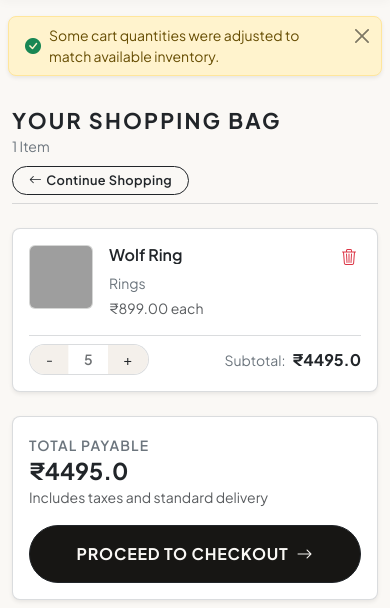
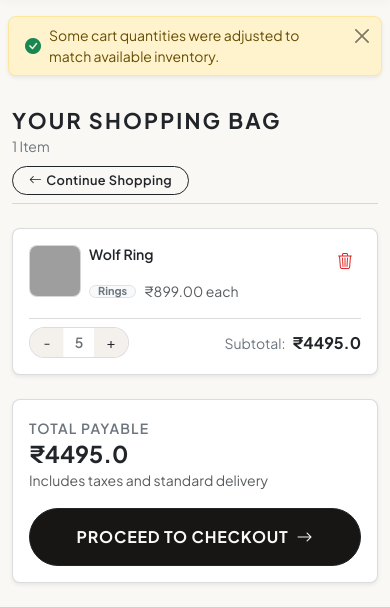
Before and after one commit to arjun-00012/aashas, a Django app: page /cart/ in a window 390 px wide. Shown: the part 62-670 px from the top of the page. Run offline with Django 5.2, Linux system fonts and the light colour scheme; a user stored in the database is signed in; data comes from the database, SQL or seed files in the repository; tables that the repository leaves empty hold one stand-in row (values such as "Sample post"); grey boxes are pictures that could not be loaded.

Commit message:
Require login on checkout with seamless cart merging and make cart mobile responsive for large product names

```diff
--- a/store/templates/cart.html
+++ b/store/templates/cart.html
@@ -1,6 +1,62 @@
 {% extends 'base.html' %}
 
 {% block title %}Shopping Bag | AASHAS STORE{% endblock %}
+
+{% block extra_css %}
+<style>
+    .cart-thumb {
+        width: 62px;
+        height: 62px;
+        object-fit: cover;
+        background: #F8F6F2;
+        border-radius: 8px;
+    }
+
+    .cart-product-title {
+        font-size: 0.95rem;
+        font-weight: 600;
+        line-height: 1.35;
+        word-break: break-word;
+        overflow-wrap: anywhere;
+        hyphens: auto;
+        margin: 0;
+    }
+
+    .btn-remove-cart {
+        width: 32px;
+        height: 32px;
+        display: inline-flex;
+        align-items: center;
+        justify-content: center;
+        border-radius: 50%;
+        color: #DC2626 !important;
+        background: transparent;
+        border: none;
+        transition: background-color 0.2s ease, transform 0.15s ease;
+        -webkit-tap-highlight-color: transparent;
+    }
+
+    .btn-remove-cart:hover {
+        background-color: rgba(220, 38, 38, 0.08);
+        transform: scale(1.08);
+    }
+
+    .btn-remove-cart:active {
+        transform: scale(0.92);
+    }
+
+    @media (max-width: 575.98px) {
+        .cart-thumb {
+            width: 52px;
+            height: 52px;
+        }
+        .cart-product-title {
+            font-size: 0.88rem;
+            line-height: 1.3;
+        }
+    }
+</style>
+{% endblock %}
 
 {% block content %}
 <div class="container py-4 py-md-5" style="max-width: 960px;">
@@ -34,15 +90,15 @@
                     <td>
                         <div class="d-flex align-items-center gap-3">
                             {% if item.product.display_image %}
-                                <img src="{{ item.product.display_image }}" style="width: 58px; height: 58px; object-fit: cover; background: #F8F6F2;" class="rounded border border-secondary border-opacity-25" alt="{{ item.product.name }}">
+                                <img src="{{ item.product.display_image }}" class="cart-thumb border border-secondary border-opacity-25 flex-shrink-0" alt="{{ item.product.name }}">
                             {% else %}
-                                <div style="width: 58px; height: 58px; background: #F4F0EB;" class="rounded border border-secondary border-opacity-25 d-flex align-items-center justify-content-center">
+                                <div class="cart-thumb border border-secondary border-opacity-25 d-flex align-items-center justify-content-center flex-shrink-0">
                                     <i class="bi bi-image text-secondary fs-5"></i>
                                 </div>
                             {% endif %}
-                            <div>
-                                <h6 class="m-0 fw-semibold text-dark">{{ item.product.name }}</h6>
-                                <small class="text-secondary">{{ item.product.category.name }}</small>
+                            <div class="min-w-0 flex-grow-1">
+                                <h6 class="cart-product-title text-dark">{{ item.product.name }}</h6>
+                                <small class="text-secondary d-block mt-1">{{ item.product.category.name }}</small>
                             </div>
                         </div>
                     </td>
@@ -56,7 +112,7 @@
                     </td>
                     <td class="text-nowrap fw-bold text-dark">₹{{ item.subtotal }}</td>
                     <td class="text-end">
-                        <a href="{% url 'update_cart' item.product.id 'remove' %}" class="btn btn-sm btn-outline-danger border-0 rounded-circle" title="Remove item" aria-label="Remove {{ item.product.name }}">
+                        <a href="{% url 'update_cart' item.product.id 'remove' %}" class="btn-remove-cart" title="Remove item" aria-label="Remove {{ item.product.name }}">
                             <i class="bi bi-trash3 fs-6"></i>
                         </a>
                     </td>
@@ -66,38 +122,40 @@
         </table>
     </div>
 
-    <!-- Mobile View (Clean Item Cards < 768px) -->
+    <!-- Mobile View (Clean Item Cards < 768px, Large Names Fully Responsive) -->
     <div class="d-md-none d-flex flex-column gap-3 mb-4">
         {% for item in cart_items %}
         <div class="p-3 bg-white border border-secondary border-opacity-25 rounded-3 shadow-sm">
-            <div class="d-flex gap-3 align-items-start">
+            <div class="d-flex gap-2 gap-sm-3 align-items-start">
                 {% if item.product.display_image %}
-                    <img src="{{ item.product.display_image }}" style="width: 64px; height: 64px; object-fit: cover; background: #F8F6F2;" class="rounded border border-secondary border-opacity-25 flex-shrink-0" alt="{{ item.product.name }}">
+                    <img src="{{ item.product.display_image }}" class="cart-thumb border border-secondary border-opacity-25 flex-shrink-0" alt="{{ item.product.name }}">
                 {% else %}
-                    <div style="width: 64px; height: 64px; background: #F4F0EB;" class="rounded border border-secondary border-opacity-25 d-flex align-items-center justify-content-center flex-shrink-0">
+                    <div class="cart-thumb border border-secondary border-opacity-25 d-flex align-items-center justify-content-center flex-shrink-0">
                         <i class="bi bi-image text-secondary fs-5"></i>
                     </div>
                 {% endif %}
 
                 <div class="flex-grow-1 min-w-0">
                     <div class="d-flex justify-content-between align-items-start gap-2">
-                        <h6 class="m-0 fw-semibold text-dark text-truncate">{{ item.product.name }}</h6>
-                        <a href="{% url 'update_cart' item.product.id 'remove' %}" class="text-danger text-decoration-none px-1" title="Remove item">
-                            <i class="bi bi-trash3"></i>
+                        <h6 class="cart-product-title text-dark">{{ item.product.name }}</h6>
+                        <a href="{% url 'update_cart' item.product.id 'remove' %}" class="btn-remove-cart flex-shrink-0" title="Remove item" aria-label="Remove {{ item.product.name }}">
+                            <i class="bi bi-trash3 fs-6"></i>
                         </a>
                     </div>
-                    <small class="text-secondary d-block mt-1">{{ item.product.category.name }}</small>
-                    <div class="small text-muted mt-1">₹{{ item.product.current_price }} each</div>
+                    <div class="d-flex align-items-center gap-2 mt-1 flex-wrap">
+                        <span class="badge bg-light text-secondary border rounded-pill px-2 py-0" style="font-size: 0.68rem;">{{ item.product.category.name }}</span>
+                        <span class="small text-muted">₹{{ item.product.current_price }} each</span>
+                    </div>
                 </div>
             </div>
 
-            <div class="d-flex justify-content-between align-items-center mt-3 pt-2 border-top border-secondary border-opacity-25">
-                <div class="btn-group border border-secondary border-opacity-25 rounded-pill overflow-hidden bg-white" role="group">
-                    <a href="{% url 'update_cart' item.product.id 'decrease' %}" class="btn btn-sm btn-light border-0 text-dark px-3 py-1" style="background: #F4F0EB; min-width: 34px;" aria-label="Decrease">-</a>
-                    <span class="btn btn-sm btn-light text-dark disabled px-3 py-1 border-0 fw-semibold bg-white">{{ item.quantity }}</span>
-                    <a href="{% url 'update_cart' item.product.id 'increase' %}" class="btn btn-sm btn-light border-0 text-dark px-3 py-1" style="background: #F4F0EB; min-width: 34px;" aria-label="Increase">+</a>
+            <div class="d-flex justify-content-between align-items-center mt-3 pt-2 border-top border-secondary border-opacity-25 flex-wrap gap-2">
+                <div class="btn-group btn-group-sm border border-secondary border-opacity-25 rounded-pill overflow-hidden bg-white shadow-none" role="group">
+                    <a href="{% url 'update_cart' item.product.id 'decrease' %}" class="btn btn-sm btn-light border-0 text-dark px-2 px-sm-3 py-1" style="background: #F4F0EB; min-width: 34px;" aria-label="Decrease quantity">-</a>
+                    <span class="btn btn-sm btn-light text-dark disabled px-2 px-sm-3 py-1 border-0 fw-semibold bg-white" style="min-width: 32px;">{{ item.quantity }}</span>
+                    <a href="{% url 'update_cart' item.product.id 'increase' %}" class="btn btn-sm btn-light border-0 text-dark px-2 px-sm-3 py-1" style="background: #F4F0EB; min-width: 34px;" aria-label="Increase quantity">+</a>
                 </div>
-                <div>
+                <div class="text-end">
                     <span class="text-secondary small me-1">Subtotal:</span>
                     <span class="fw-bold text-dark fs-6">₹{{ item.subtotal }}</span>
                 </div>
@@ -113,10 +171,23 @@
             <div class="h3 m-0 fw-bold text-dark">₹{{ total }}</div>
             <small class="text-muted">Includes taxes and standard delivery</small>
         </div>
-        <a href="{% url 'checkout' %}" class="btn btn-dark px-4 py-3 fw-bold rounded-pill text-uppercase d-flex align-items-center justify-content-center gap-2 w-100 w-sm-auto" style="letter-spacing: 0.05em; background: #171614; color: #FAF8F5;">
-            <span>Proceed to Checkout</span>
-            <i class="bi bi-arrow-right"></i>
-        </a>
+        {% if user.is_authenticated %}
+            <a href="{% url 'checkout' %}" class="btn btn-dark px-4 py-3 fw-bold rounded-pill text-uppercase d-flex align-items-center justify-content-center gap-2 w-100 w-sm-auto" style="letter-spacing: 0.05em; background: #171614; color: #FAF8F5;">
+                <span>Proceed to Checkout</span>
+                <i class="bi bi-arrow-right"></i>
+            </a>
+        {% else %}
+            <div class="w-100 w-sm-auto text-end">
+                <a href="{% url 'login' %}?next={% url 'checkout' %}" class="btn btn-dark px-4 py-3 fw-bold rounded-pill text-uppercase d-flex align-items-center justify-content-center gap-2 w-100" style="letter-spacing: 0.05em; background: #171614; color: #FAF8F5;">
+                    <i class="bi bi-person-lock"></i>
+                    <span>Proceed to Checkout</span>
+                    <i class="bi bi-arrow-right ms-1"></i>
+                </a>
+                <small class="text-muted d-block mt-1 text-center text-sm-end" style="font-size: 0.75rem;">
+                    Sign in or register to complete your order
+                </small>
+            </div>
+        {% endif %}
     </div>
 
     {% else %}
--- a/store/views.py
+++ b/store/views.py
@@ -22,8 +22,22 @@ razorpay_client = razorpay.Client(auth=(settings.RAZORPAY_KEY_ID, settings.RAZOR
 @receiver(user_logged_in)
 def handle_user_logged_in(sender, request, user, **kwargs):
     if request:
+        # Check if visitor added items to session before logging in
+        guest_cart = request.session.get('cart', {})
         items = CartItem.objects.filter(user=user)
-        request.session['cart'] = {str(item.product_id): item.quantity for item in items if item.quantity > 0}
+        user_items = {str(item.product_id): item.quantity for item in items if item.quantity > 0}
+
+        # Merge guest cart into user's DB items
+        if guest_cart:
+            for pid, qty in guest_cart.items():
+                if qty > 0:
+                    product = Product.objects.filter(id=pid).first()
+                    if product and product.stock > 0:
+                        merged_qty = min(user_items.get(pid, 0) + qty, product.stock)
+                        CartItem.objects.update_or_create(user=user, product=product, defaults={'quantity': merged_qty})
+                        user_items[pid] = merged_qty
+
+        request.session['cart'] = user_items
         request.session.modified = True
 
 @receiver(user_logged_out)
@@ -109,10 +123,10 @@ def register_view(request):
             profile.phone_number = form.cleaned_data['phone_number']
             profile.save()
             login(request, user)
-            # Fresh isolated cart for new user
-            request.session['cart'] = {}
-            request.session.modified = True
-            return redirect('home')
+            next_url = request.POST.get('next') or request.GET.get('next') or 'home'
+            if not next_url.startswith('/'):
+                next_url = 'home'
+            return redirect(next_url)
     else:
         form = RegistrationForm()
     return render(request, 'register.html', {'form': form})
@@ -124,12 +138,9 @@ def login_view(request):
         user = authenticate(request, username=u, password=p)
         if user:
             login(request, user)
-            # Load THIS user's specific cart items into session, completely clearing any prior user's items!
-            user_items = CartItem.objects.filter(user=user)
-            user_cart = {str(item.product_id): item.quantity for item in user_items if item.quantity > 0}
-            request.session['cart'] = user_cart
-            request.session.modified = True
-            next_url = request.GET.get('next', 'home')
+            next_url = request.POST.get('next') or request.GET.get('next') or 'home'
+            if not next_url.startswith('/'):
+                next_url = 'home'
             return redirect(next_url)
         return render(request, 'login.html', {'error': 'Invalid Username or Password.'})
     return render(request, 'login.html')
@@ -246,6 +257,7 @@ def update_cart(request, product_id, action):
     return redirect('cart')
 
 # --- Razorpay Checkout ---
+@login_required(login_url='login')
 def checkout_view(request):
     cart = get_user_cart(request)
     if not cart:
```
Also changed, not shown: store/templates/login.html (+9 -1 lines), store/templates/register.html (+9 -1 lines).
